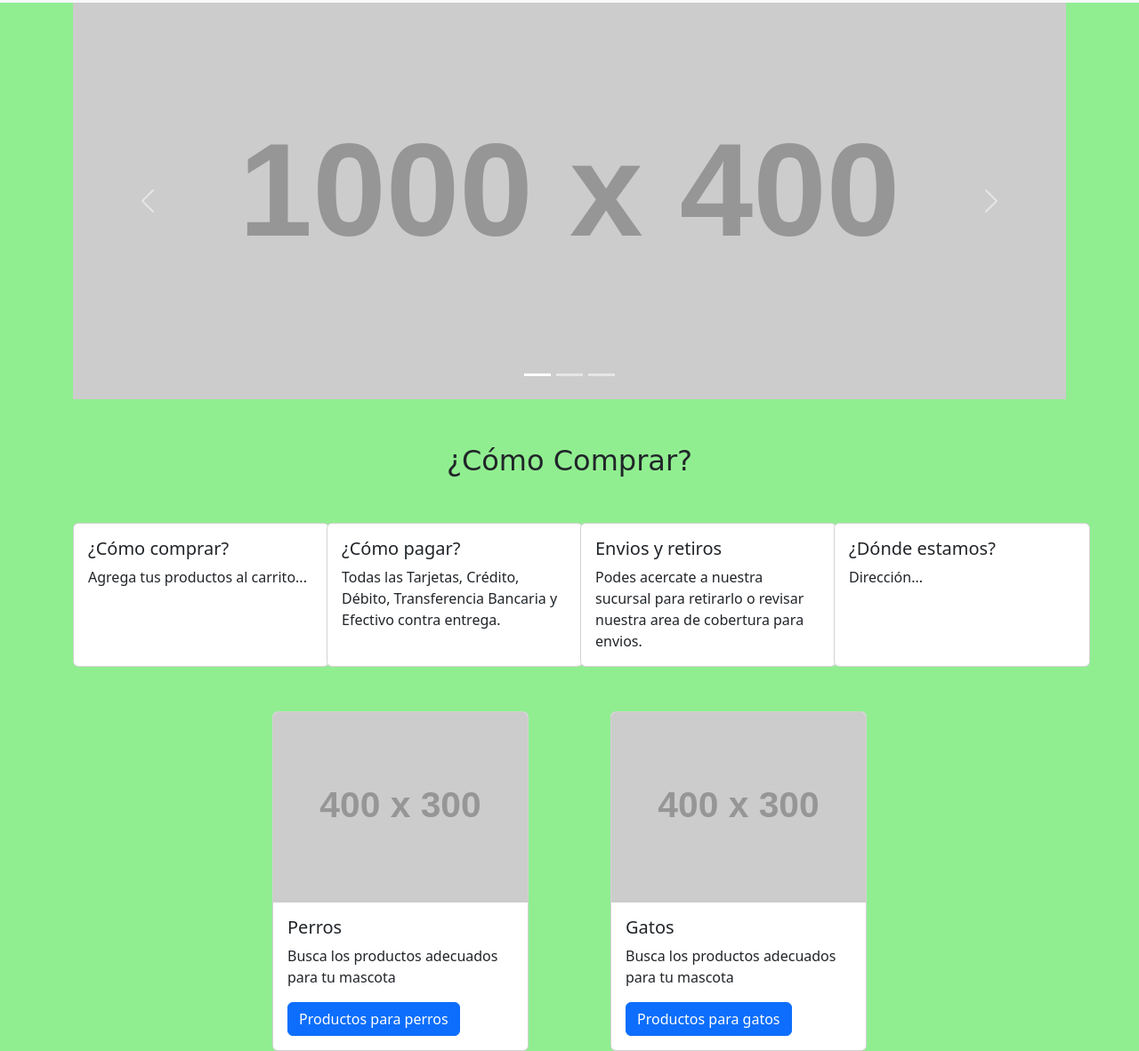
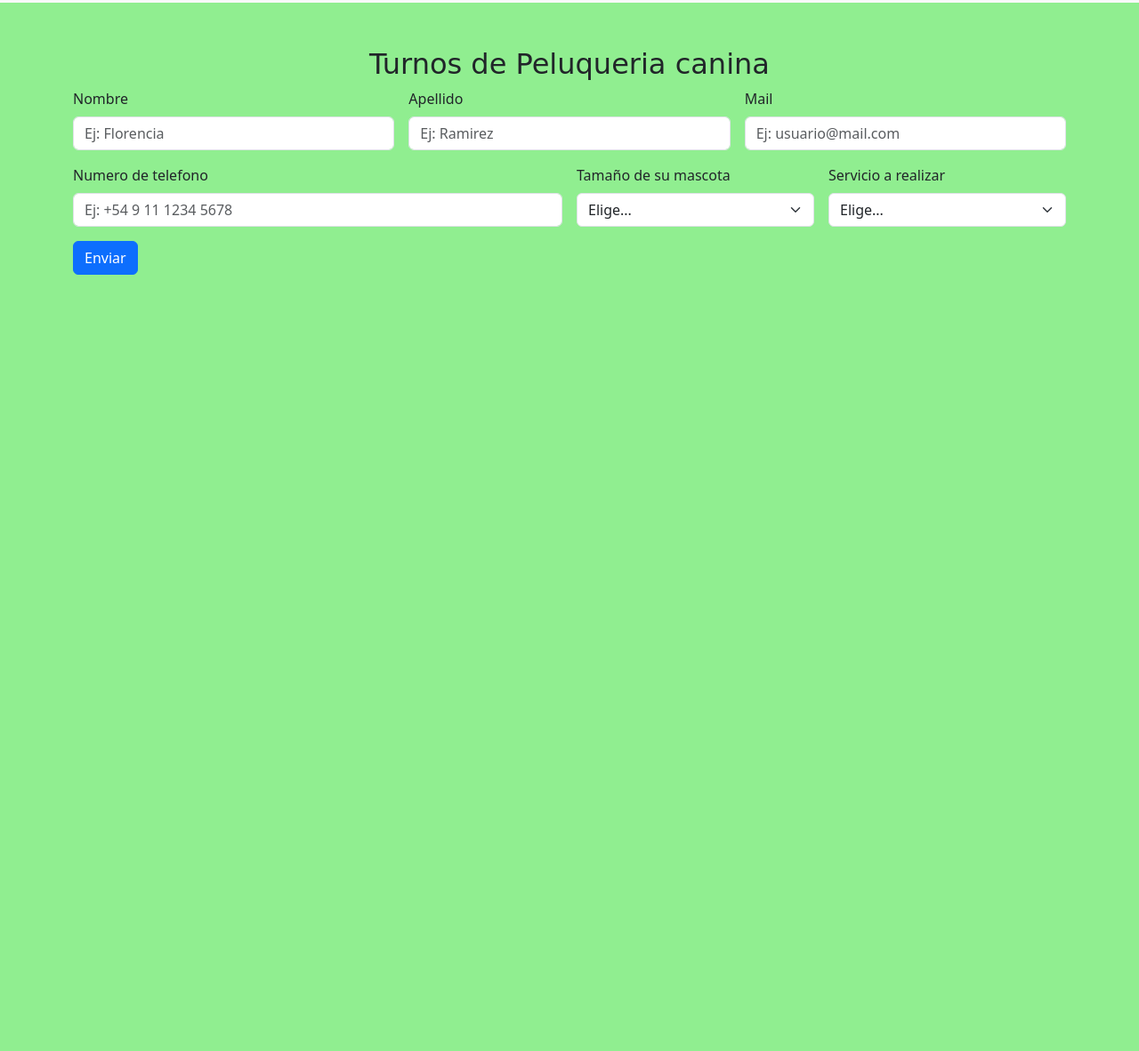
Before and after one commit to RomLu1/LaCucha, a plain HTML site: page index.html in a window 1280 px wide. Shown: the part 53-1235 px from the top of the page at 89% size. After the commit the page ends 800 px from the top, so only its background shows below. Drawn offline with nearby package versions, Linux system fonts and the light colour scheme; placeholder pictures from the web are drawn by us; a web font is replaced by a local one.

Commit message:
Arreglado bug

```diff
--- a/index.html
+++ b/index.html
@@ -3,14 +3,14 @@
 
 <head>
     <meta charset="UTF-8">
-    <meta name="viewport" content="width=, initial-scale=1.0">
-    <title>La Cucha</title>
+    <meta name="viewport" content="width=device-width, initial-scale=1.0">
+    <title>TurnosForm</title>
     <link href="https://cdn.jsdelivr.net/npm/bootstrap@5.3.3/dist/css/bootstrap.min.css" rel="stylesheet"
         integrity="sha384-QWTKZyjpPEjISv5WaRU9OFeRpok6YctnYmDr5pNlyT2bRjXh0JMhjY6hW+ALEwIH" crossorigin="anonymous">
     <link rel="stylesheet" href="Ejercicio.css">
-   <link href="https://fonts.googleapis.com/css2?family=Concert+One&family=Matemasie&family=Nerko+One&family=Neucha&family=Permanent+Marker&family=Titan+One&display=swap" rel="stylesheet">
-
-
+    <link
+        href="https://fonts.googleapis.com/css2?family=Concert+One&family=Matemasie&family=Nerko+One&family=Neucha&family=Permanent+Marker&family=Titan+One&display=swap"
+        rel="stylesheet">
 
 </head>
 
@@ -18,7 +18,7 @@
     <div>
         <nav class="navbar navbar-expand-lg bg-body-tertiary">
             <div class="container-fluid">
-                <a class="navbar-brand FuenteTitulo" href="Ejercicio.html">LA CUCHA</a>
+                <a class="navbar-brand FuenteTitulo" href="index.html">LA CUCHA</a>
                 <button class="navbar-toggler" type="button" data-bs-toggle="collapse"
                     data-bs-target="#navbarSupportedContent" aria-controls="navbarSupportedContent"
                     aria-expanded="false" aria-label="Toggle navigation">
@@ -43,110 +43,62 @@
     </div>
     <div class="container">
         <div>
-            <div id="carouselExampleIndicators" class="carousel slide">
-                <div class="carousel-indicators">
-                    <button type="button" data-bs-target="#carouselExampleIndicators" data-bs-slide-to="0"
-                        class="active" aria-current="true" aria-label="Slide 1"></button>
-                    <button type="button" data-bs-target="#carouselExampleIndicators" data-bs-slide-to="1"
-                        aria-label="Slide 2"></button>
-                    <button type="button" data-bs-target="#carouselExampleIndicators" data-bs-slide-to="2"
-                        aria-label="Slide 3"></button>
+            <h2 class=" FontSubTitulo margen" style="text-align: center;"> Turnos de Peluqueria canina</h2>
+            <form class="row g-3 needs-validation" novalidate id="turnosForm">
+                <div class="col-md-4">
+                    <label for="nombre" class="form-label">Nombre</label>
+                    <input type="text" class="form-control" id="nombre" placeholder="Ej: Florencia"
+                        required>
+                    <div class="valid-feedback">Bien!</div>
                 </div>
-                <div class="carousel-inner">
-                    <div class="carousel-item active">
-                        <img src="https://fakeimg.pl/1000x400" class="d-block w-100" alt="...">
-                    </div>
-                    <div class="carousel-item">
-                        <img src="https://fakeimg.pl/1000x400" class="d-block w-100" alt="...">
-                    </div>
-                    <div class="carousel-item">
-                        <img src="https://fakeimg.pl/1000x400" class="d-block w-100" alt="...">
-                    </div>
+                <div class="col-md-4">
+                    <label for="apellido" class="form-label">Apellido</label>
+                    <input type="text" class="form-control" id="apellido" placeholder="Ej: Ramirez" required>
+                    <div class="valid-feedback">Bien!</div>
                 </div>
-                <button class="carousel-control-prev" type="button" data-bs-target="#carouselExampleIndicators"
-                    data-bs-slide="prev">
-                    <span class="carousel-control-prev-icon" aria-hidden="true"></span>
-                    <span class="visually-hidden">Previous</span>
-                </button>
-                <button class="carousel-control-next" type="button" data-bs-target="#carouselExampleIndicators"
-                    data-bs-slide="next">
-                    <span class="carousel-control-next-icon" aria-hidden="true"></span>
-                    <span class="visually-hidden">Next</span>
-                </button>
-            </div>
-        </div>
-    </div>
-
-    <div class="container">
-        <h2 class="FontSubTitulo margen" style="text-align: center;"> ¿Cómo Comprar?</h2>
-        <div class="row margen">
-            <div class="col-3">
-                <div class="card " style="width: 18rem;">
-                    <div class="card-body">
-                        <h5 class="card-title">¿Cómo comprar?</h5>
-                        <p class="card-text">Agrega tus productos al carrito...</p>
-                    </div>
+                <div class="col-md-4">
+                    <label for="email" class="form-label">Mail</label>
+                    <input type="email" class="form-control" id="email" placeholder="Ej: usuario@mail.com"
+                        required>
+                    <div class="invalid-feedback">Ingrese un mail valido!</div>
                 </div>
-            </div>
-            <div class="col-3">
-                <div class="card " style="width: 18rem;">
-                    <div class="card-body">
-                        <h5 class="card-title">¿Cómo pagar?</h5>
-                        <p class="card-text">Todas las Tarjetas, Crédito, Débito, Transferencia Bancaria y Efectivo
-                            contra entrega.</p>
-                    </div>
+                <div class="col-md-6">
+                    <label for="telefono" class="form-label">Numero de telefono</label>
+                    <input type="text" class="form-control" id="telefono" placeholder="Ej: +54 9 11 1234 5678"
+                        required>
+                    <div class="invalid-feedback">Por favor ingrese un numero de celular</div>
                 </div>
-            </div>
-            <div class="col-3">
-                <div class="card " style="width: 18rem;">
-                    <div class="card-body">
-                        <h5 class="card-title">Envios y retiros</h5>
-                        <p class="card-text">Podes acercate a nuestra sucursal para retirarlo o revisar nuestra area de
-                            cobertura para envios.</p>
-                    </div>
+                <div class="col-md-3">
+                    <label for="Tamaño" class="form-label">Tamaño de su mascota</label>
+                    <select id="tamaño" class="form-select" required>
+                        <option selected disabled value="">Elige...</option>
+                        <option>Chico</option>
+                        <option>Mediano</option>
+                        <option>Grande</option>
+                    </select>
+                    <div class="invalid-feedback">Selecciona una opción</div>
                 </div>
-            </div>
-            <div class="col-3">
-                <div class="card " style="width: 18rem;">
-                    <div class="card-body">
-                        <h5 class="card-title">¿Dónde estamos?</h5>
-                        <p class="card-text">Dirección...
-                        </p>
-                    </div>
+                <div class="col-md-3">
+                    <label for="servicio" class="form-label">Servicio a realizar</label>
+                    <select class="form-select" id="servicio" required>
+                        <option selected disabled value="">Elige...</option>
+                        <option>Baño</option>
+                        <option>Corte</option>
+                        <option>Corte y baño</option>
+                    </select>
+                    <div class="invalid-feedback">Selecciona una opción</div>
                 </div>
-            </div>
-
-        </div>
-    </div>
-
-    <div class="container margen">
-        <div class="row justify-content-center">
-            <div class="col-md-4 d-flex justify-content-center">
-                <div class="card" style="width: 18rem;">
-                    <img src="https://fakeimg.pl/400x300" class="card-img-top" alt="...">
-                    <div class="card-body">
-                        <h5 class="card-title">Perros</h5>
-                        <p class="card-text">Busca los productos adecuados para tu mascota</p>
-                        <a href="Productos.html" class="btn btn-primary">Productos para perros</a>
-                    </div>
+                <div class="col-12">
+                    <button class="btn btn-primary" type="submit">Enviar</button>
                 </div>
-            </div>
-            <div class="col-md-4 d-flex justify-content-center">
-                <div class="card" style="width: 18rem;">
-                    <img src="https://fakeimg.pl/400x300" class="card-img-top" alt="...">
-                    <div class="card-body">
-                        <h5 class="card-title">Gatos</h5>
-                        <p class="card-text">Busca los productos adecuados para tu mascota</p>
-                        <a href="Productos.html" class="btn btn-primary">Productos para gatos</a>
-                    </div>
-                </div>
-            </div>
+            </form>
         </div>
     </div>
 
     <script src="https://cdn.jsdelivr.net/npm/bootstrap@5.3.3/dist/js/bootstrap.bundle.min.js"
         integrity="sha384-YvpcrYf0tY3lHB60NNkmXc5s9fDVZLESaAA55NDzOxhy9GkcIdslK1eN7N6jIeHz"
         crossorigin="anonymous"></script>
+    <script src="Script.js"></script>
 </body>
 
 </html>
```
